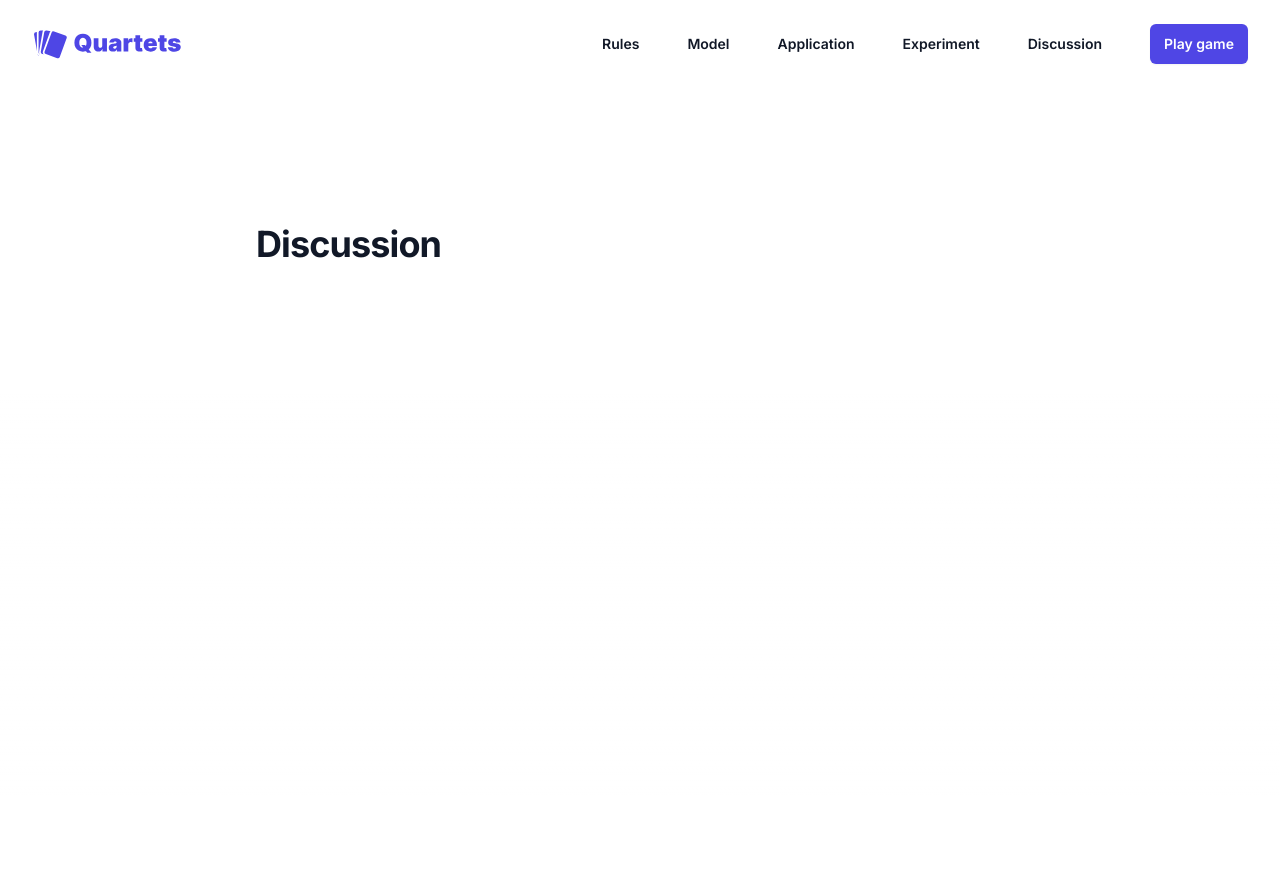
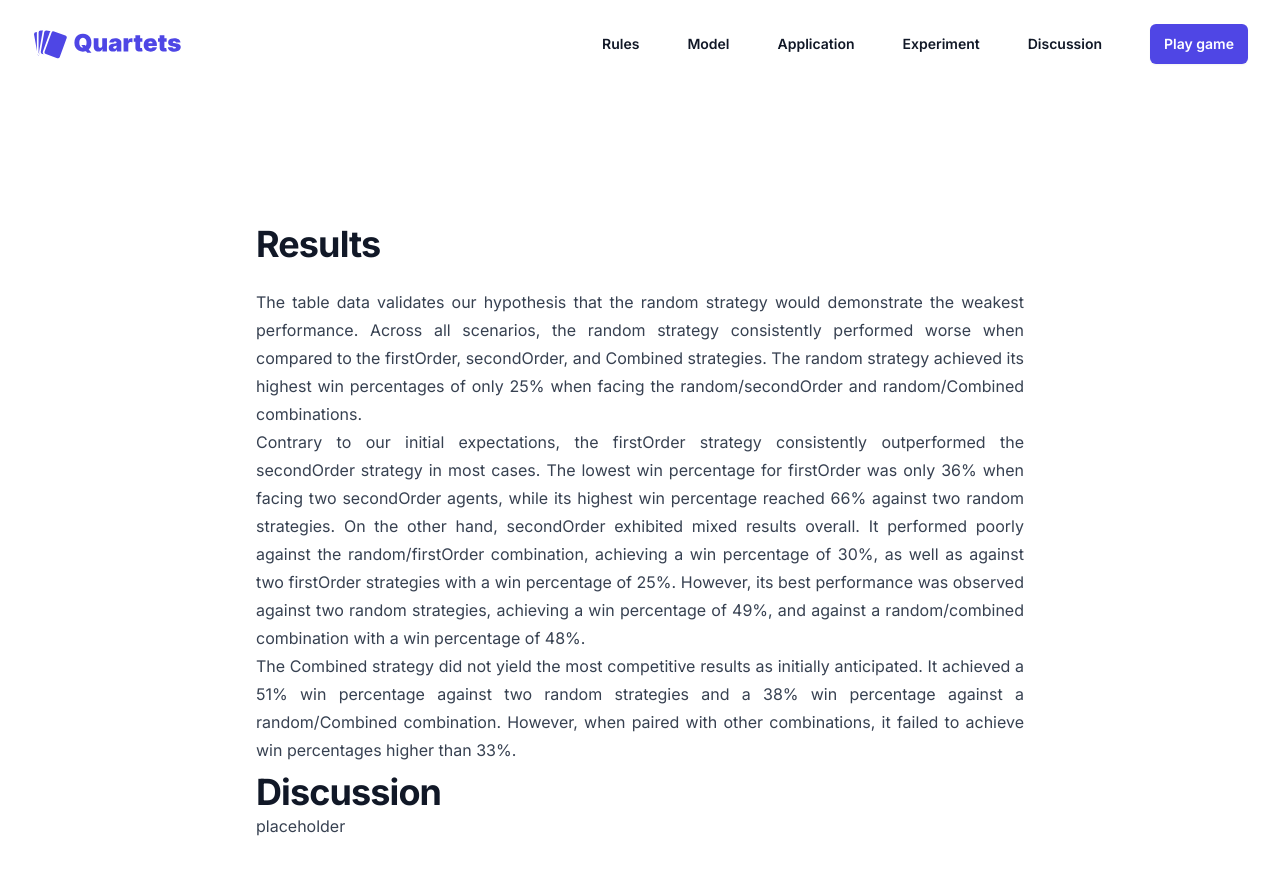
Before and after one commit to koole/quartets-web, a Next.js app: page /discussion in a window 1280 px wide. Shown: the top 874 px of the page. Before the commit the page ends 800 px from the top, so only its background shows below. Built offline with nearby package versions, Linux system fonts and the light colour scheme.

Commit message:
full results section draft added

```diff
--- a/src/app/discussion/page.tsx
+++ b/src/app/discussion/page.tsx
@@ -11,8 +11,23 @@ export default function Home() {
       <div className="bg-white px-6 py-32 lg:px-8 text-justify">
         <div className="mx-auto max-w-3xl text-base leading-7 text-gray-700">
           <h1 className="mt-2 text-3xl font-bold tracking-tight text-gray-900 sm:text-4xl">
+            Results
+          </h1>
+          <p className="mt-6">
+            The table data validates our hypothesis that the random strategy would demonstrate the weakest performance. Across all scenarios, the random strategy consistently performed worse when compared to the firstOrder, secondOrder, and Combined strategies. The random strategy achieved its highest win percentages of only 25% when facing the random/secondOrder and random/Combined combinations.
+          </p>
+          <p>
+            Contrary to our initial expectations, the firstOrder strategy consistently outperformed the secondOrder strategy in most cases. The lowest win percentage for firstOrder was only 36% when facing two secondOrder agents, while its highest win percentage reached 66% against two random strategies. On the other hand, secondOrder exhibited mixed results overall. It performed poorly against the random/firstOrder combination, achieving a win percentage of 30%, as well as against two firstOrder strategies with a win percentage of 25%. However, its best performance was observed against two random strategies, achieving a win percentage of 49%, and against a random/combined combination with a win percentage of 48%.
+          </p>
+          <p>
+            The Combined strategy did not yield the most competitive results as initially anticipated. It achieved a 51% win percentage against two random strategies and a 38% win percentage against a random/Combined combination. However, when paired with other combinations, it failed to achieve win percentages higher than 33%.
+          </p>
+          <h1 className="mt-2 text-3xl font-bold tracking-tight text-gray-900 sm:text-4xl">
             Discussion
           </h1>
+          <p>
+            placeholder
+          </p>
         </div>
       </div>
     </main>
```
